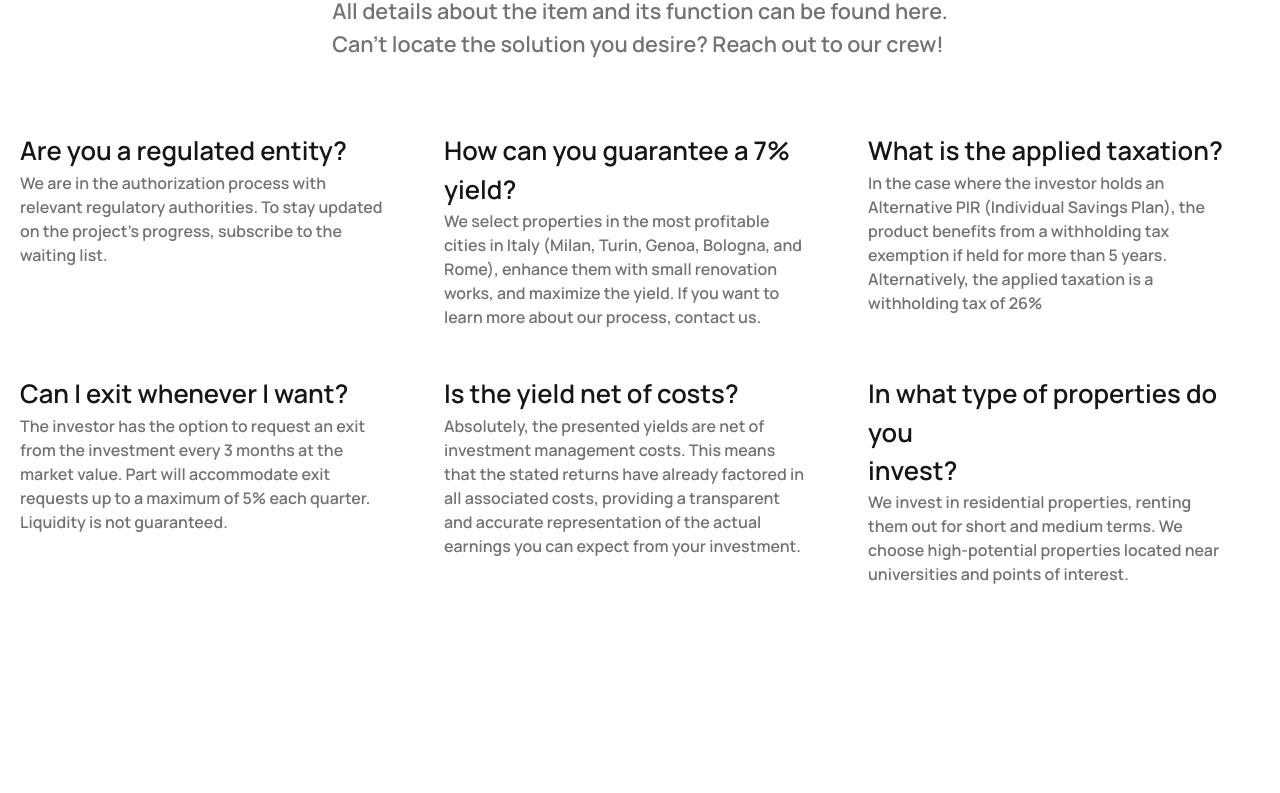
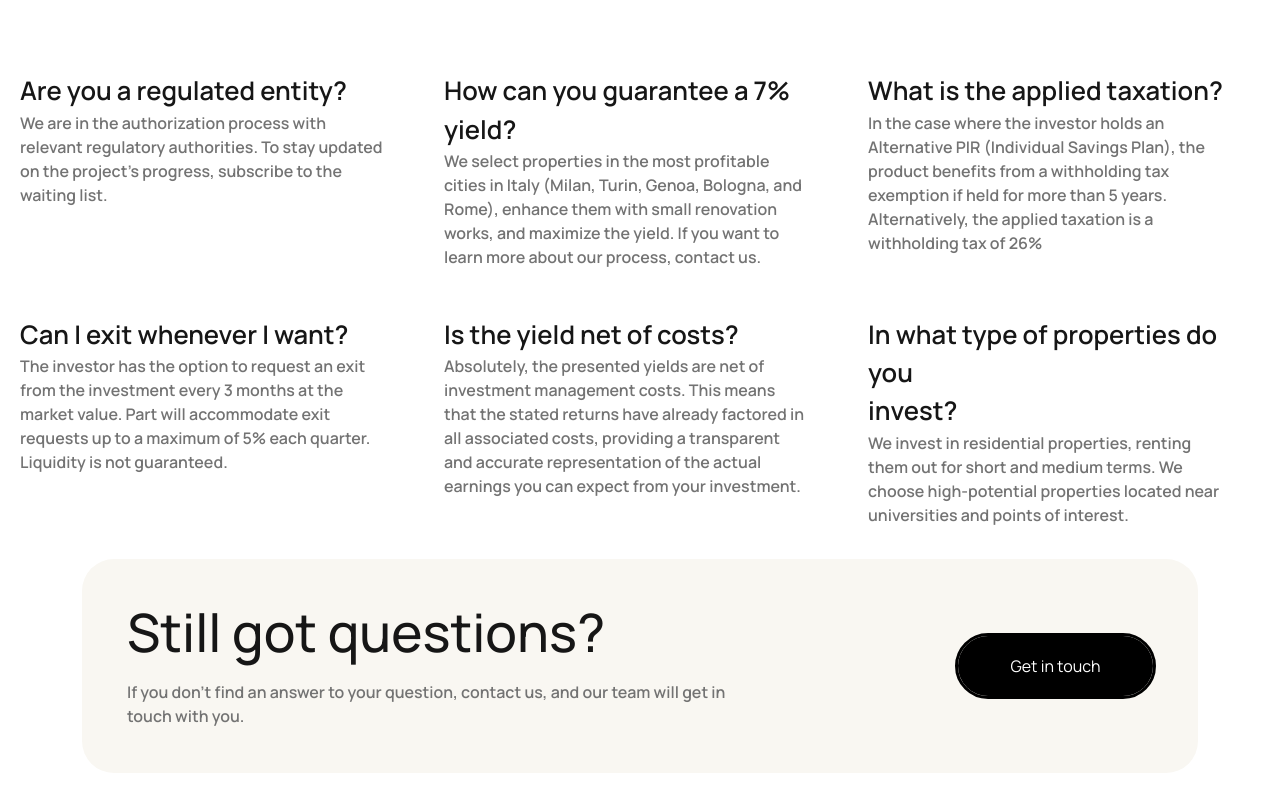
Before and after one commit to Daniel264/Slice, a Next.js app: page / in a window 1280 px wide. Shown: the part 5127-5920 px from the top of the page. Before the commit the page ends 5793 px from the top, so only its background shows below. Built offline with nearby package versions, Linux system fonts and the light colour scheme.

Commit message:
feat: add a new lower article div
Add a lower article to display some additional content and style it

```diff
--- a/src/components/Questions.tsx
+++ b/src/components/Questions.tsx
@@ -1,4 +1,5 @@
 import React from "react";
+import { Button } from "./Button";
 
 const Questions = () => {
     return (
@@ -51,6 +52,15 @@ const Questions = () => {
                     </p>
                 </div>
             </div>
+            <article className="questions_section__lower-container">
+                <div>
+                    <h2>Still got questions?</h2>
+                    <p>If you don&apos;t find an answer to your question, contact us, and our team will get in <br /> touch with you.</p>
+                </div>
+                <div>
+                    <Button buttonType="butn">Get in touch</Button>
+                </div>
+            </article>
         </section>
     );
 };
--- a/src/styles/SCSS/index.css
+++ b/src/styles/SCSS/index.css
@@ -661,4 +661,21 @@ h5 {
 .questions_section__grid div h4 {
   font-size: 1.6rem;
   font-weight: 600;
+}
+.questions_section__lower-container {
+  width: 90%;
+  min-height: -moz-fit-content;
+  min-height: fit-content;
+  display: flex;
+  flex-direction: row;
+  justify-content: center;
+  align-items: center;
+  background: var(--section-color);
+  justify-content: space-between;
+  display: flex;
+  border-radius: 2rem;
+  padding: 45px;
+}
+.questions_section__lower-container h2 {
+  padding-bottom: 20px;
 }/*# sourceMappingURL=index.css.map */
--- a/src/styles/SCSS/layout/_questions.scss
+++ b/src/styles/SCSS/layout/_questions.scss
@@ -27,4 +27,17 @@
             }
         }
     }
+
+    &__lower-container {
+        @include align-center(90%, fit-content, row);
+        background: var(--section-color);
+        justify-content: space-between;
+        display: flex;
+        border-radius: 2rem;
+        padding: 45px;
+
+        h2 {
+            padding-bottom: 20px;
+        }
+    }
 }
```
Also changed, not shown: 1 other file (tests, documents, lock files or other folders).
